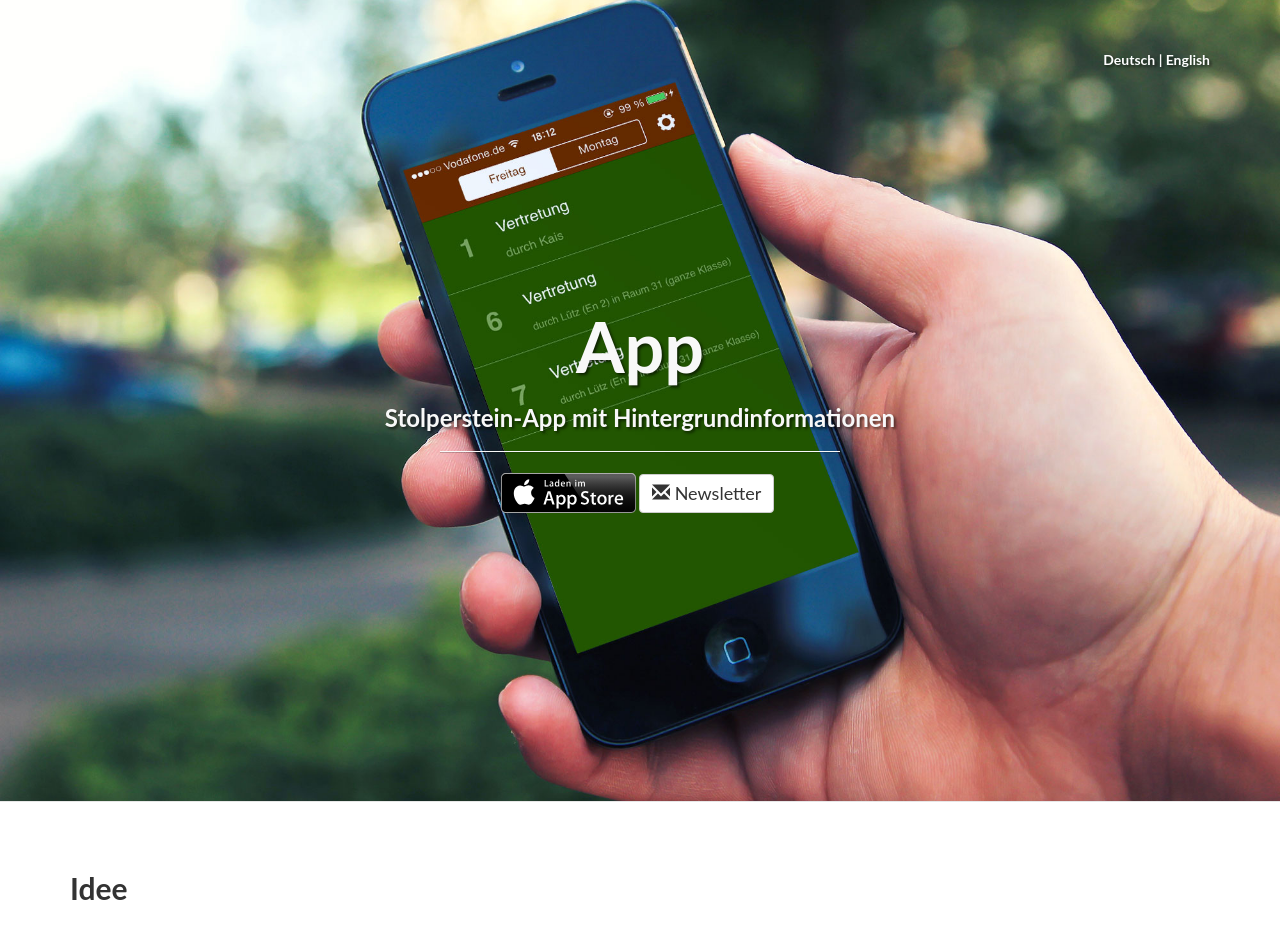
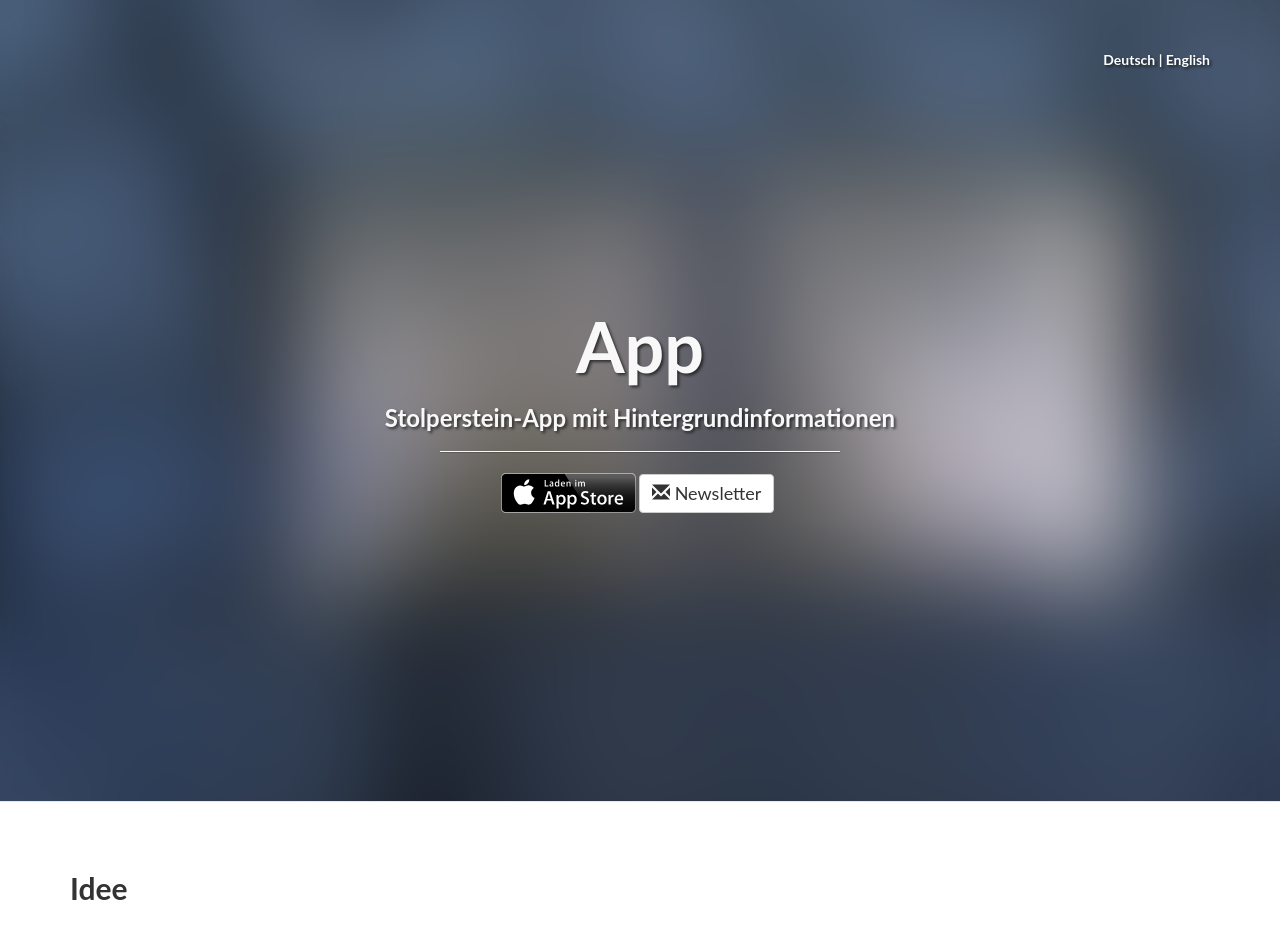
Before and after one commit to Stolpersteine/stolpersteine.github.io, a Jekyll site: the page built from index.html, in a window 1280 px wide. Shown: the top 952 px of the page. Built offline with Jekyll 4.4.1, drawn with Linux system fonts in a browser that asks for light colours; nearby versions of some CDN libraries; Markdown is read by kramdown in place of the engine named in the settings.

Commit message:
Changed intro image

```diff
--- a/css/landing-page.css
+++ b/css/landing-page.css
@@ -17,7 +17,7 @@ body, h1, h2, h3, h4, h5, h6 {
 	padding-top: 50px; /* If you're making other pages, make sure there is 50px of padding to make sure the navbar doesn't overlap content! */
 	padding-bottom: 50px;
 	color: #f8f8f8;
-	background: url(/img/intro-bg.jpg) no-repeat center center;
+	background: url(/img/intro-bg.png) no-repeat center center;
 	background-size: cover;
 	text-align: center;
 }
```
Also changed, not shown: img/intro-bg.jpg (deleted), img/intro-bg.png (added).
